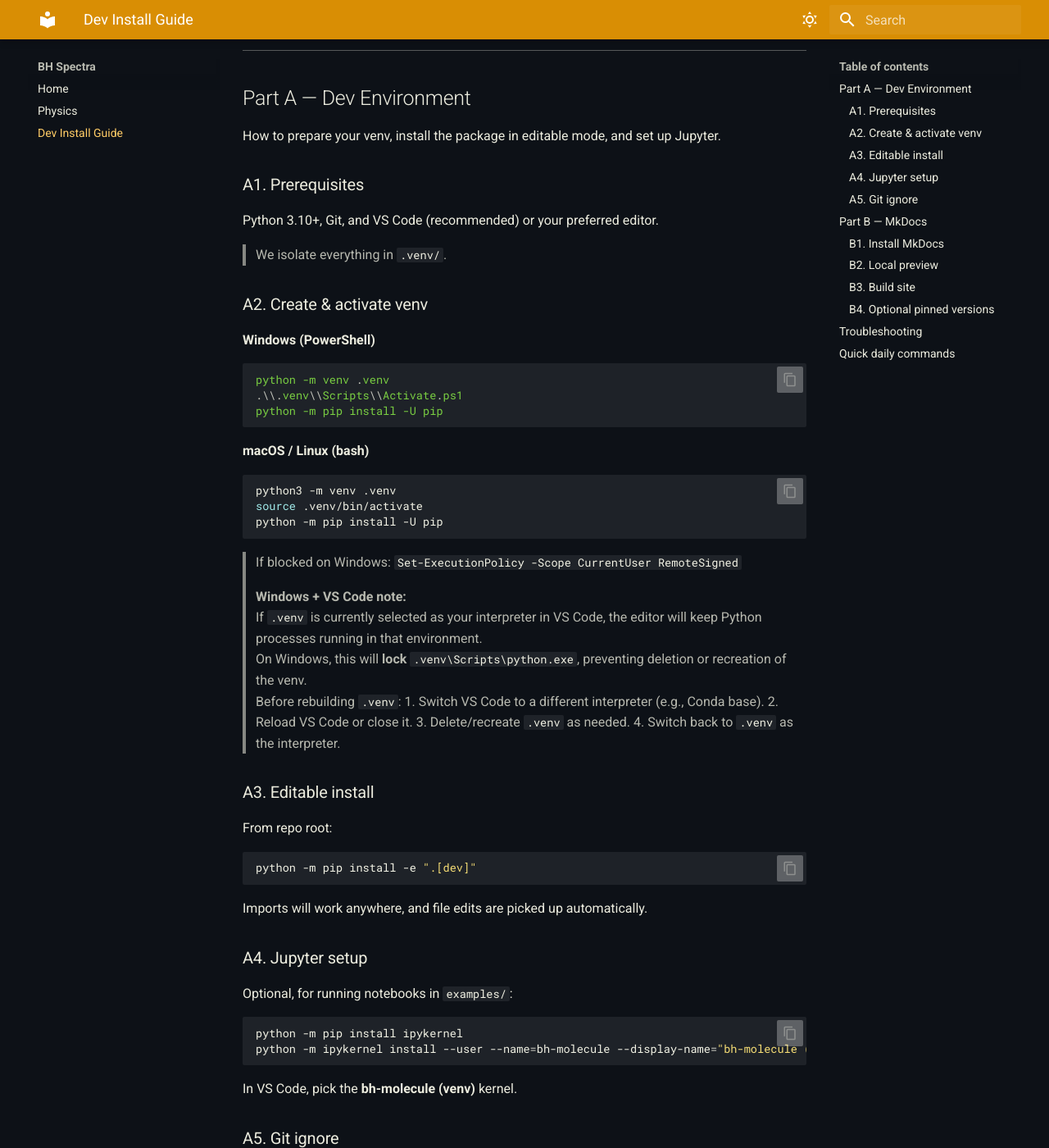
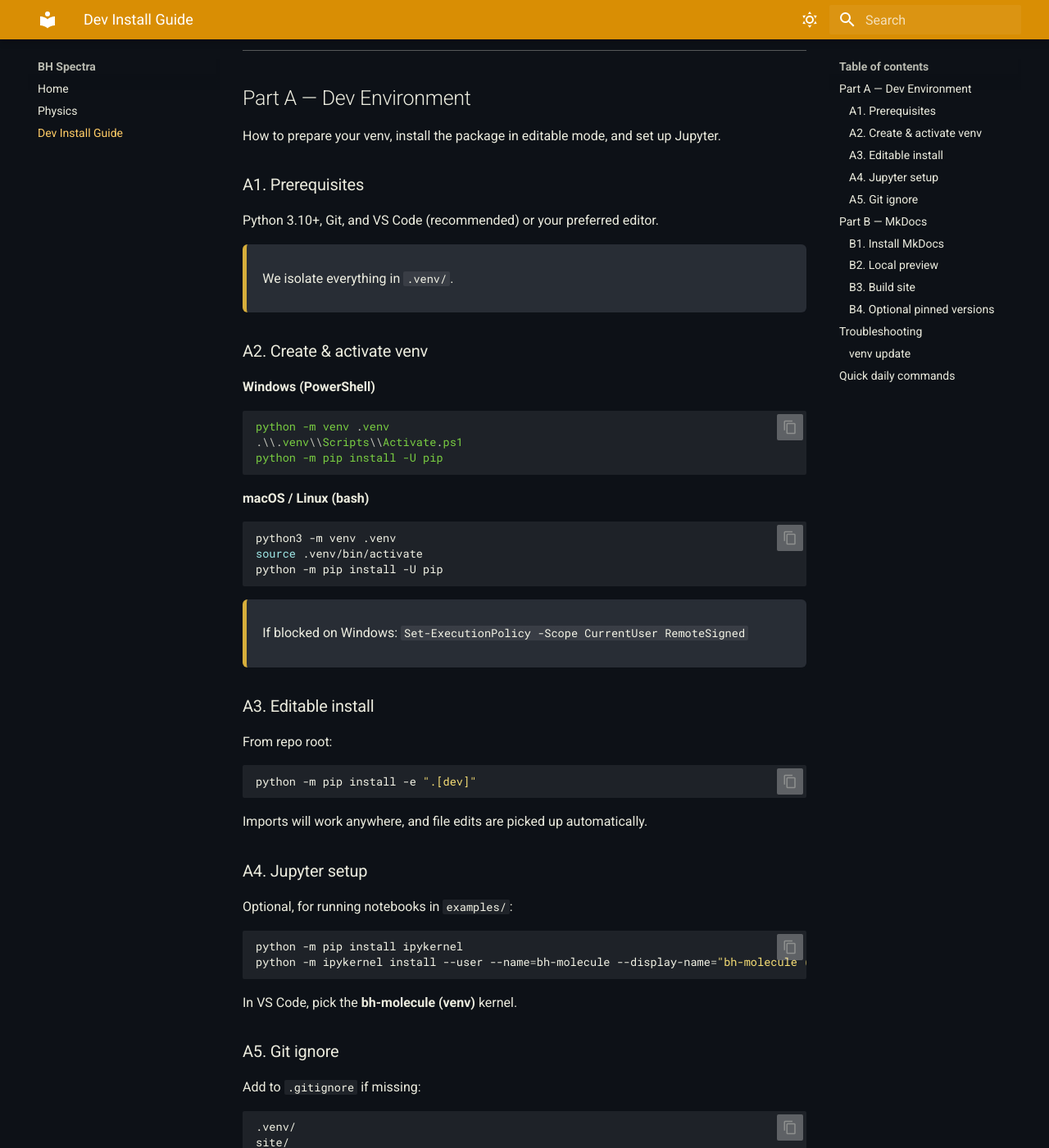
Before and after one commit to queezz/bh-molecule, an MkDocs documentation site: the page built from docs/dev-install-guide.md, in a window 1280 px wide and 1400 px high, scrolled down 195 px. Shown: the whole window at 82% size. Built offline with MkDocs 1.6.1 and Material for MkDocs 9.7.7, drawn with Linux system fonts in a browser that asks for light colours; some of the changed text lies outside the part shown.

Commit message:
docs style update

````diff
--- a/docs/dev-install-guide.md
+++ b/docs/dev-install-guide.md
@@ -29,15 +29,6 @@
 ```
 
 > If blocked on Windows: `Set-ExecutionPolicy -Scope CurrentUser RemoteSigned`
-
-> **Windows + VS Code note:**
-> If `.venv` is currently selected as your interpreter in VS Code, the editor will keep Python processes running in that environment.
-> On Windows, this will **lock** `.venv\Scripts\python.exe`, preventing deletion or recreation of the venv.
-> Before rebuilding `.venv`:
-> 1. Switch VS Code to a different interpreter (e.g., Conda base).
-> 2. Reload VS Code or close it.
-> 3. Delete/recreate `.venv` as needed.
-> 4. Switch back to `.venv` as the interpreter.
 
 
 ### A3. Editable install
@@ -119,6 +110,20 @@
 
 ---
 
+### `venv` update
+If you need to re-install venv, VS Code might block the folder. I just close the VS Code, and close the project folder. Then I can delete `.vev`.
+
+> **Windows + VS Code note:**
+> If `.venv` is currently selected as your interpreter in VS Code, the editor will keep Python processes running in that environment.
+> On Windows, this will **lock** `.venv\Scripts\python.exe`, preventing deletion or recreation of the venv.
+> Before rebuilding `.venv`:
+> 1. Switch VS Code to a different interpreter (e.g., Conda base).
+> 2. Reload VS Code or close it.
+> 3. Delete/recreate `.venv` as needed.
+> 4. Switch back to `.venv` as the interpreter.
+
+---
+
 ## Quick daily commands
 
 **Windows**
--- a/docs/styles/brand.css
+++ b/docs/styles/brand.css
@@ -72,3 +72,11 @@
 [data-md-color-scheme="bh-dark"] .md-search__form {
   background-color: rgba(255,255,255,.06);
 }
+
+[data-md-color-scheme="bh-dark"] .md-typeset blockquote {
+  background-color: #282d35;
+  border-left: 0.25rem solid #d7ae3b;
+  color: var(--md-default-fg-color);
+  padding: .8em 1em .8em 1.2em;
+  border-radius: 6px;
+}
````
